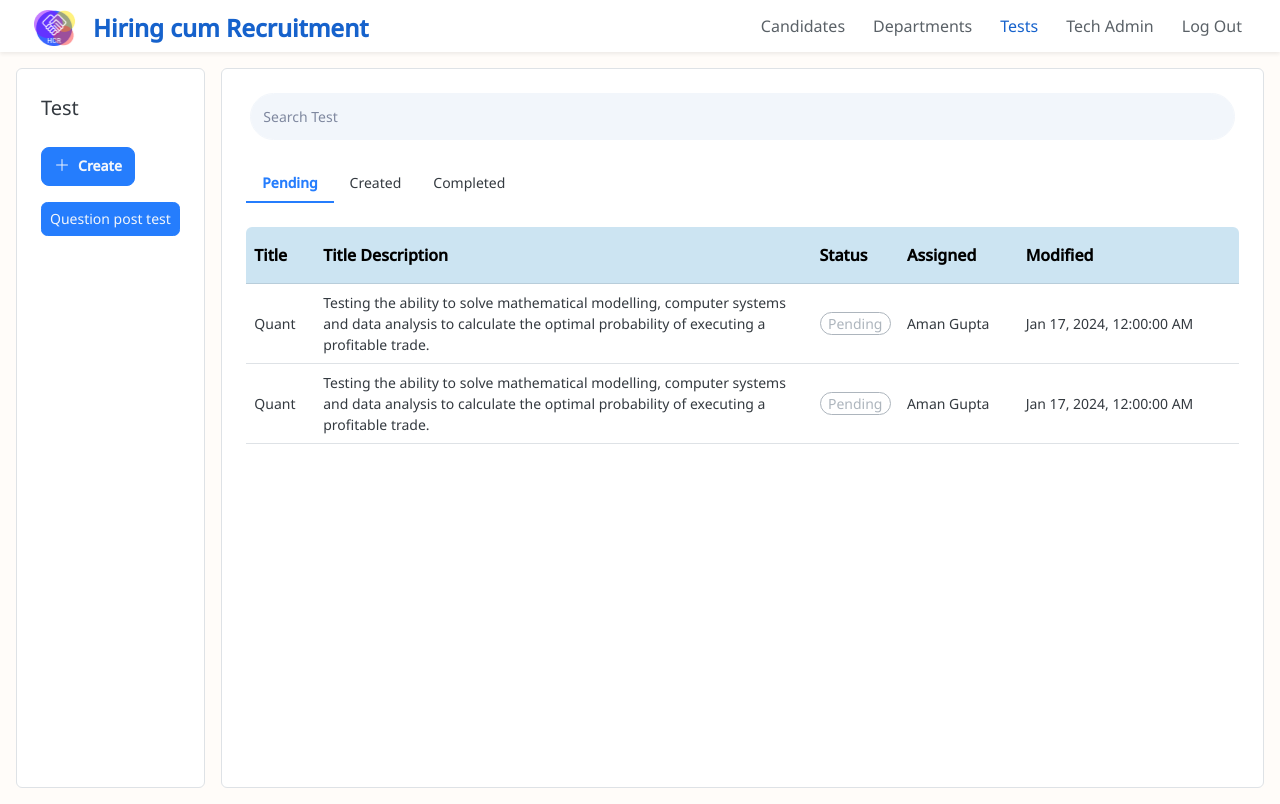
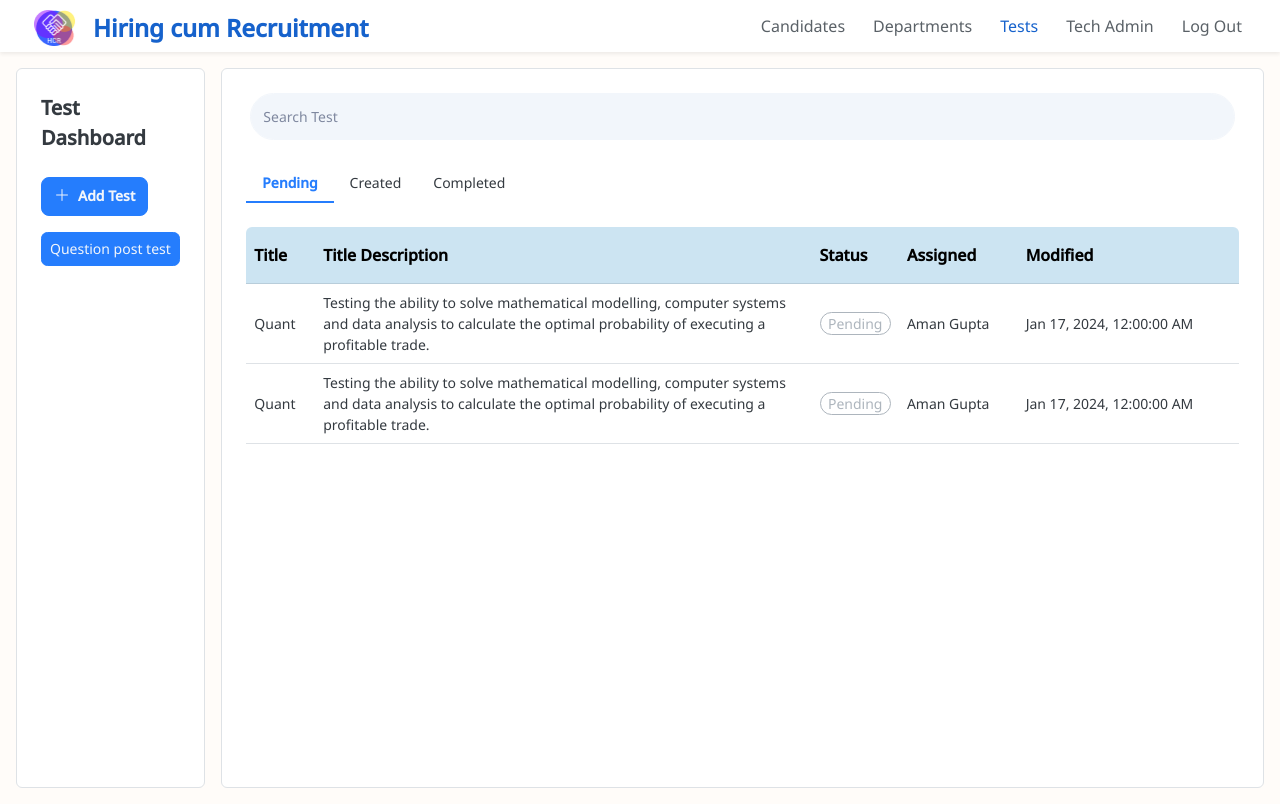
Before and after one commit to Maanas-Verma/recruitment-platform-fe, a React (Create React App) app: page /tests in a window 1280 px wide. Built offline with nearby package versions, Linux system fonts and the light colour scheme; no server answers.

Commit message:
Update sidebar headings in Candidate, Department, and Test pages

```diff
--- a/src/pages/candidates/CandidateSideBar.tsx
+++ b/src/pages/candidates/CandidateSideBar.tsx
@@ -24,7 +24,7 @@ function CandidateSideBar(props: CandidateSectionProps): ReactElement {
 
   return (
     <div>
-      <div className="fs-5">Candidate</div>
+      <div className="fs-5 fw-semibold">Candidate</div>
       <div className="mt-5">
         <Button
           size="medium"
--- a/src/pages/department-page/DepartmentSideBar.tsx
+++ b/src/pages/department-page/DepartmentSideBar.tsx
@@ -18,7 +18,7 @@ function DepartmentSideBar(props: DepartmentSectionProps): ReactElement {
 
   return (
     <div>
-      <div className="fs-5">Department</div>
+      <div className="fs-5 fw-semibold">Department</div>
       <div className="mt-5">
         <Button
           size="medium"
--- a/src/pages/test-page/TestCreation.tsx
+++ b/src/pages/test-page/TestCreation.tsx
@@ -104,7 +104,7 @@ const TestCreation = (props: TestCreationProps): ReactElement => {
                     size="small"
                     submitType="submit"
                     theme="primary"
-                    name="Submit"
+                    name="Add New Test"
                     buttonId="section-form-submit-btn"
                     extraClass="fs-6"
                   />
--- a/src/pages/test-page/TestSideBar.tsx
+++ b/src/pages/test-page/TestSideBar.tsx
@@ -32,12 +32,12 @@ function TestSideBar(props: TestSectionProps): ReactElement {
 
   return (
     <div>
-      <div className="fs-5">Test</div>
+      <div className="fs-5 fw-semibold">Test Dashboard</div>
       <div className="mt-5">
         <Button
           size="medium"
           theme="primary"
-          name="Create"
+          name="Add Test"
           buttonId="create-test"
           onClick={() => setShowCreateTest(true)}
           extraClass="fw-bold fs-7"
@@ -59,7 +59,6 @@ function TestSideBar(props: TestSectionProps): ReactElement {
           onClick={() => handleSendQuestion()}
         />
       </div>
-
       <div id="test-control-panel"></div>
     </div>
   );
```
